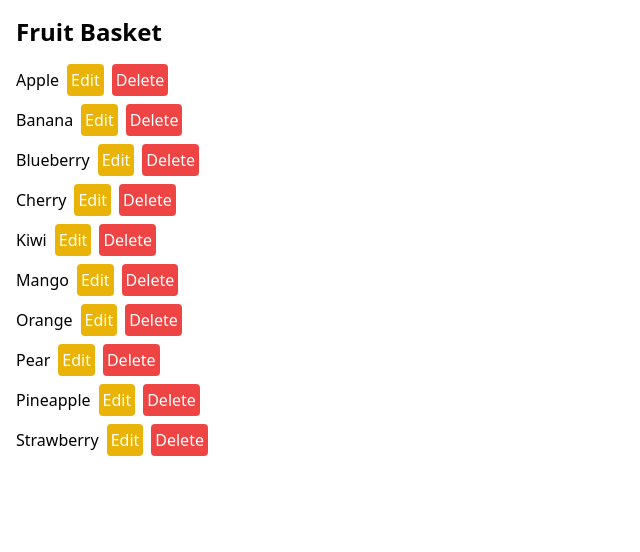
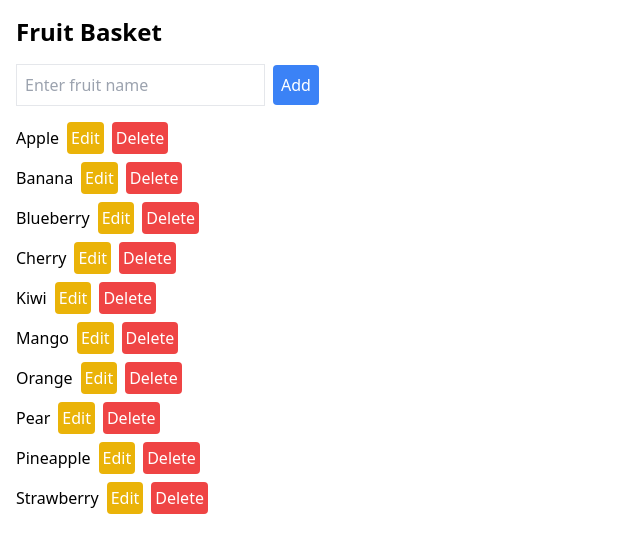
Before and after one commit to asanchezyali/fruit-basket, a React (Vite) app: page / in a window 1280 px wide. Shown: the top 552 px of the page, without its empty margins (0-640 px from the left). Built offline with nearby package versions, Linux system fonts and the light colour scheme.

Commit message:
🪲 Add AddFruit component and implement fruit addition functionality in App

```diff
--- a/src/App.tsx
+++ b/src/App.tsx
@@ -1,4 +1,5 @@
 import { useState, useEffect } from "react";
+import AddFruit from "./components/AddFruit";
 import FruitList from "./components/FruitList";
 import "./index.css";
 
@@ -36,6 +37,20 @@ function App() {
     }
   };
 
+  const handleAddFruit = async (name: string) => {
+    try {
+      const updatedFruits = await window.BASKET.API.add(name);
+      setFruits(updatedFruits);
+      setError(null);
+    } catch (err) {
+      console.error(err);
+      setError("Error adding fruit");
+    } finally {
+      setLoading(false);
+    }
+  }
+
+
   if (loading) {
     return <p>Loading...</p>;
   }
@@ -43,6 +58,7 @@ function App() {
   return (
     <div className="container mx-auto p-4">
       <h1 className="text-2xl font-bold mb-4">Fruit Basket</h1>
+      <AddFruit onAdd={handleAddFruit} />
       {error && <div className="text-red-500 mt-2">{error}</div>}
       <FruitList fruits={fruits} />
     </div>
```
